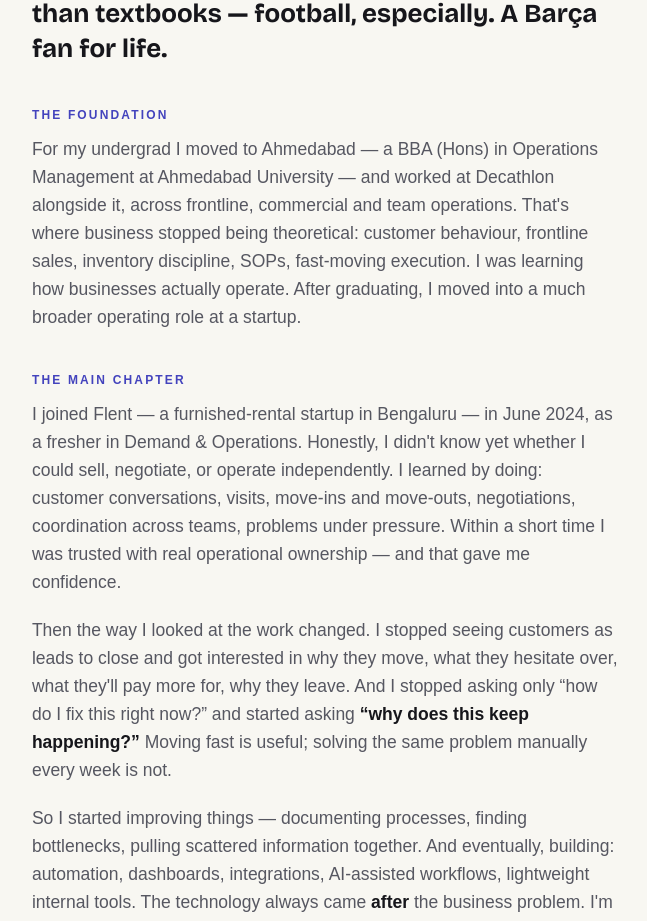
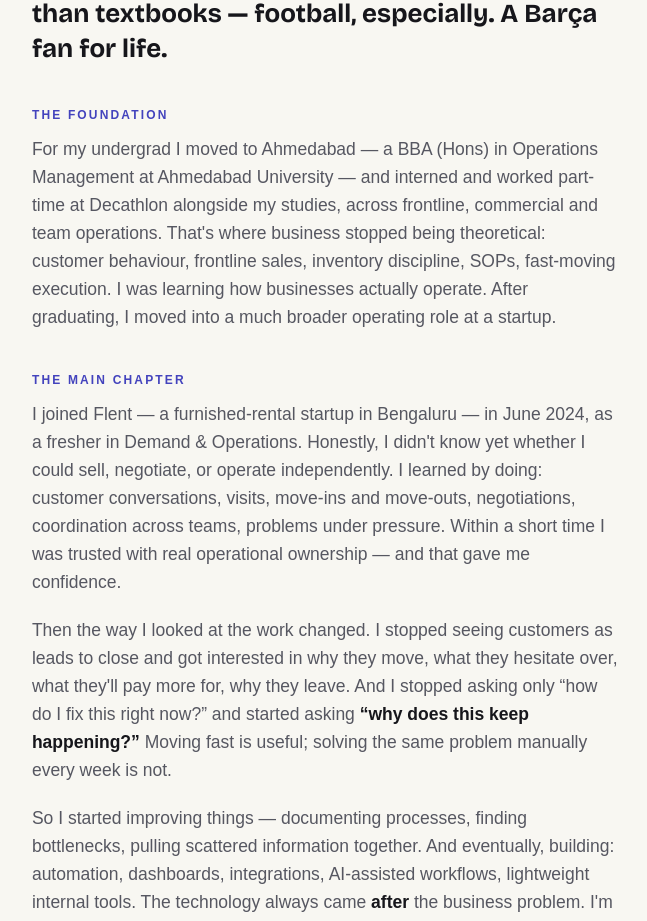
Before and after one commit to psaichetan29/portfolio, a Next.js app: page /about in a window 1280 px wide. Shown: the part 787-1708 px from the top of the page, without its empty margins (315-962 px from the left). Built offline with nearby package versions, Linux system fonts and the light colour scheme; a web font is replaced by a local one.

Commit message:
About: Decathlon framed as internship/part-time during college
Co-Authored-By: Claude Fable 5 <noreply@anthropic.com>

```diff
--- a/app/about/page.tsx
+++ b/app/about/page.tsx
@@ -60,8 +60,8 @@ export default function About() {
         <Kicker>The foundation</Kicker>
         <p style={{ marginTop: "10px" }}>
           For my undergrad I moved to Ahmedabad — a BBA (Hons) in Operations Management at
-          Ahmedabad University — and worked at Decathlon alongside it, across frontline,
-          commercial and team operations. That&apos;s where business stopped being theoretical:
+          Ahmedabad University — and interned and worked part-time at Decathlon alongside my
+          studies, across frontline, commercial and team operations. That&apos;s where business stopped being theoretical:
           customer behaviour, frontline sales, inventory discipline, SOPs, fast-moving execution.
           I was learning how businesses actually operate. After graduating, I moved into a much
           broader operating role at a startup.
```
